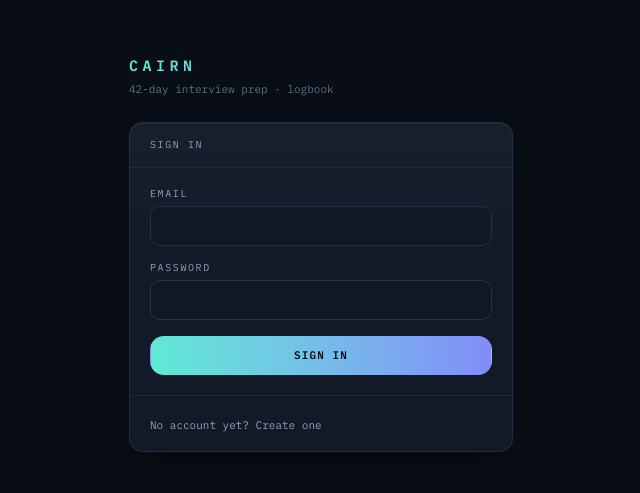
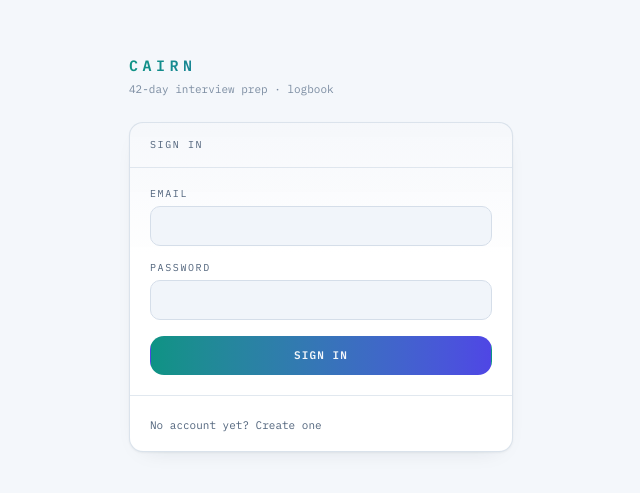
Before and after one commit to aunshx/cairn, a React (Vite) app: page / in a window 1280 px wide. Shown: the part 147-640 px from the top of the page, without its empty margins (319-959 px from the left). Built offline with nearby package versions, Linux system fonts and the light colour scheme; no server answers.

Commit message:
add light and dark themes with a system default

```diff
--- a/src/components/Header.tsx
+++ b/src/components/Header.tsx
@@ -3,6 +3,7 @@ import { dayCompletion, finishedDays } from '../lib/metrics'
 import { TOTAL_DAYS, type DayType, type SaveState, type TrackerState, type ViewKey } from '../lib/types'
 import { DayStrip } from './DayStrip'
 import { SaveStatus } from './SaveStatus'
+import { ThemeToggle } from './ThemeToggle'
 import { Tabs } from './ui/Tabs'
 
 const VIEWS = [
@@ -105,6 +106,7 @@ export function Header({
             <SaveStatus state={saveState} onOpenSettings={onOpenSettings} />
 
             <div className="flex items-center gap-1">
+              <ThemeToggle />
               <button
                 type="button"
                 onClick={onOpenSettings}
--- /dev/null
+++ b/src/components/ThemeToggle.tsx
@@ -0,0 +1,65 @@
+import { useEffect } from 'react'
+import { setTheme, useTracker } from '../hooks/useTracker'
+import { THEMES, type Theme } from '../lib/types'
+
+const NEXT: Record<Theme, Theme> = { system: 'light', light: 'dark', dark: 'system' }
+
+const LABEL: Record<Theme, string> = { system: 'System', light: 'Light', dark: 'Dark' }
+
+function Icon({ theme }: { theme: Theme }) {
+  if (theme === 'light') {
+    return (
+      <svg viewBox="0 0 20 20" aria-hidden="true" className="size-4">
+        <circle cx="10" cy="10" r="3.6" fill="none" stroke="currentColor" strokeWidth="1.6" />
+        <g stroke="currentColor" strokeWidth="1.6" strokeLinecap="round">
+          <path d="M10 2v2M10 16v2M2 10h2M16 10h2M4.4 4.4l1.4 1.4M14.2 14.2l1.4 1.4M15.6 4.4l-1.4 1.4M5.8 14.2l-1.4 1.4" />
+        </g>
+      </svg>
+    )
+  }
+  if (theme === 'dark') {
+    return (
+      <svg viewBox="0 0 20 20" aria-hidden="true" className="size-4">
+        <path
+          d="M16 12.2A6.6 6.6 0 0 1 7.8 4a6.8 6.8 0 1 0 8.2 8.2z"
+          fill="none"
+          stroke="currentColor"
+          strokeWidth="1.6"
+          strokeLinejoin="round"
+        />
+      </svg>
+    )
+  }
+  return (
+    <svg viewBox="0 0 20 20" aria-hidden="true" className="size-4">
+      <rect x="2.5" y="4" width="15" height="10" rx="1.5" fill="none" stroke="currentColor" strokeWidth="1.6" />
+      <path d="M7 17h6" stroke="currentColor" strokeWidth="1.6" strokeLinecap="round" />
+    </svg>
+  )
+}
+
+export function ThemeToggle() {
+  const { state, update } = useTracker()
+  const theme = state.theme
+
+  useEffect(() => {
+    const root = document.documentElement
+    if (theme === 'system') root.removeAttribute('data-theme')
+    else root.setAttribute('data-theme', theme)
+  }, [theme])
+
+  return (
+    <button
+      type="button"
+      onClick={() => update(setTheme(NEXT[theme]))}
+      title={`Theme: ${LABEL[theme]}. Click for ${LABEL[NEXT[theme]]}.`}
+      aria-label={`Theme: ${LABEL[theme]}. Switch to ${LABEL[NEXT[theme]]}`}
+      className="flex size-9 items-center justify-center rounded-full border border-rule bg-panel-2 text-muted transition-colors hover:border-signal/50 hover:text-signal"
+    >
+      <Icon theme={theme} />
+      <span className="sr-only">
+        {THEMES.map((t) => LABEL[t]).join(', ')}
+      </span>
+    </button>
+  )
+}
--- a/src/hooks/useTracker.ts
+++ b/src/hooks/useTracker.ts
@@ -15,6 +15,7 @@ import {
   type DsaEntry,
   type Redo,
   type SaveState,
+  type Theme,
   type TrackerState,
 } from '../lib/types'
 
@@ -499,6 +500,10 @@ export const setMechResult =
   (index: number, value: string): Recipe =>
   (state) => ({ ...state, mechResults: { ...state.mechResults, [index]: value } })
 
+export const setTheme =
+  (theme: Theme): Recipe =>
+  (state) => ({ ...state, theme })
+
 export const setStart =
   (start: string): Recipe =>
   (state) => ({ ...state, start })
--- a/src/index.css
+++ b/src/index.css
@@ -15,6 +15,11 @@
 
   --font-sans: 'IBM Plex Sans', ui-sans-serif, system-ui, -apple-system, 'Segoe UI', sans-serif;
   --font-mono: 'IBM Plex Mono', ui-monospace, SFMono-Regular, Menlo, Consolas, monospace;
+
+  --shadow-surface:
+    0 1px 0 0 color-mix(in srgb, white 5%, transparent) inset,
+    0 18px 40px -24px rgb(0 0 0 / 0.85);
+  --glow-strength: 12%;
 
   --radius-sm: 6px;
   --radius-md: 10px;
@@ -50,9 +55,21 @@
     z-index: -1;
     pointer-events: none;
     background:
-      radial-gradient(60rem 40rem at 12% -10%, color-mix(in srgb, var(--color-signal) 12%, transparent), transparent 70%),
-      radial-gradient(50rem 36rem at 92% 4%, color-mix(in srgb, var(--color-accent) 14%, transparent), transparent 70%),
-      radial-gradient(70rem 50rem at 50% 110%, color-mix(in srgb, var(--color-accent) 8%, transparent), transparent 70%);
+      radial-gradient(
+        60rem 40rem at 12% -10%,
+        color-mix(in srgb, var(--color-signal) var(--glow-strength), transparent),
+        transparent 70%
+      ),
+      radial-gradient(
+        50rem 36rem at 92% 4%,
+        color-mix(in srgb, var(--color-accent) var(--glow-strength), transparent),
+        transparent 70%
+      ),
+      radial-gradient(
+        70rem 50rem at 50% 110%,
+        color-mix(in srgb, var(--color-accent) calc(var(--glow-strength) / 2), transparent),
+        transparent 70%
+      );
   }
 
   input,
@@ -115,9 +132,7 @@
       var(--color-panel);
     border: 1px solid color-mix(in srgb, var(--color-rule) 85%, transparent);
     border-radius: var(--radius-lg);
-    box-shadow:
-      0 1px 0 0 color-mix(in srgb, white 5%, transparent) inset,
-      0 18px 40px -24px rgb(0 0 0 / 0.85);
+    box-shadow: var(--shadow-surface);
   }
 
   .field {
@@ -156,3 +171,60 @@
     scroll-behavior: auto !important;
   }
 }
+
+@layer base {
+  @media (prefers-color-scheme: light) {
+    :root:not([data-theme='dark']) {
+      color-scheme: light;
+      --color-ground: #f4f7fb;
+      --color-panel: #ffffff;
+      --color-panel-2: #eef2f8;
+      --color-rule: #d5dee9;
+      --color-ink: #14202e;
+      --color-muted: #51647c;
+      --color-dim: #7b8ca1;
+      --color-signal: #0e9384;
+      --color-accent: #4f46e5;
+      --color-flag: #b45309;
+      --color-bad: #be123c;
+      --shadow-surface: 0 1px 2px 0 rgb(16 32 46 / 0.05), 0 8px 24px -16px rgb(16 32 46 / 0.18);
+      --glow-strength: 7%;
+    }
+  }
+
+  :root[data-theme='light'] {
+    color-scheme: light;
+      --color-ground: #f4f7fb;
+      --color-panel: #ffffff;
+      --color-panel-2: #eef2f8;
+      --color-rule: #d5dee9;
+      --color-ink: #14202e;
+      --color-muted: #51647c;
+      --color-dim: #7b8ca1;
+      --color-signal: #0e9384;
+      --color-accent: #4f46e5;
+      --color-flag: #b45309;
+      --color-bad: #be123c;
+      --shadow-surface: 0 1px 2px 0 rgb(16 32 46 / 0.05), 0 8px 24px -16px rgb(16 32 46 / 0.18);
+      --glow-strength: 7%;
+  }
+
+  :root[data-theme='dark'] {
+    color-scheme: dark;
+      --color-ground: #090d15;
+      --color-panel: #131a27;
+      --color-panel-2: #1b2433;
+      --color-rule: #273246;
+      --color-ink: #e9eef6;
+      --color-muted: #90a0b4;
+      --color-dim: #5d6e84;
+      --color-signal: #5eead4;
+      --color-accent: #818cf8;
+      --color-flag: #fbbf24;
+      --color-bad: #fb7185;
+      --shadow-surface:
+        0 1px 0 0 color-mix(in srgb, white 5%, transparent) inset,
+        0 18px 40px -24px rgb(0 0 0 / 0.85);
+      --glow-strength: 12%;
+  }
+}
--- a/src/lib/types.ts
+++ b/src/lib/types.ts
@@ -79,7 +79,12 @@ export type TrackerState = {
   deltas: Delta[]
   redos: Redo[]
   applications: Application[]
+  theme: Theme
 }
+
+export const THEMES = ['system', 'light', 'dark'] as const
+
+export type Theme = (typeof THEMES)[number]
 
 export type SaveState = 'saved' | 'unsaved' | 'saving' | 'failed'
 
@@ -182,6 +187,7 @@ export function emptyState(): TrackerState {
     deltas: [],
     redos: [],
     applications: [],
+    theme: 'system',
   }
 }
 
@@ -265,5 +271,8 @@ export function validateState(raw: unknown): TrackerState {
         }
       })
       .filter((a) => a.company !== ''),
+    theme: (THEMES as readonly string[]).includes(str(raw.theme))
+      ? (str(raw.theme) as Theme)
+      : 'system',
   }
 }
```
